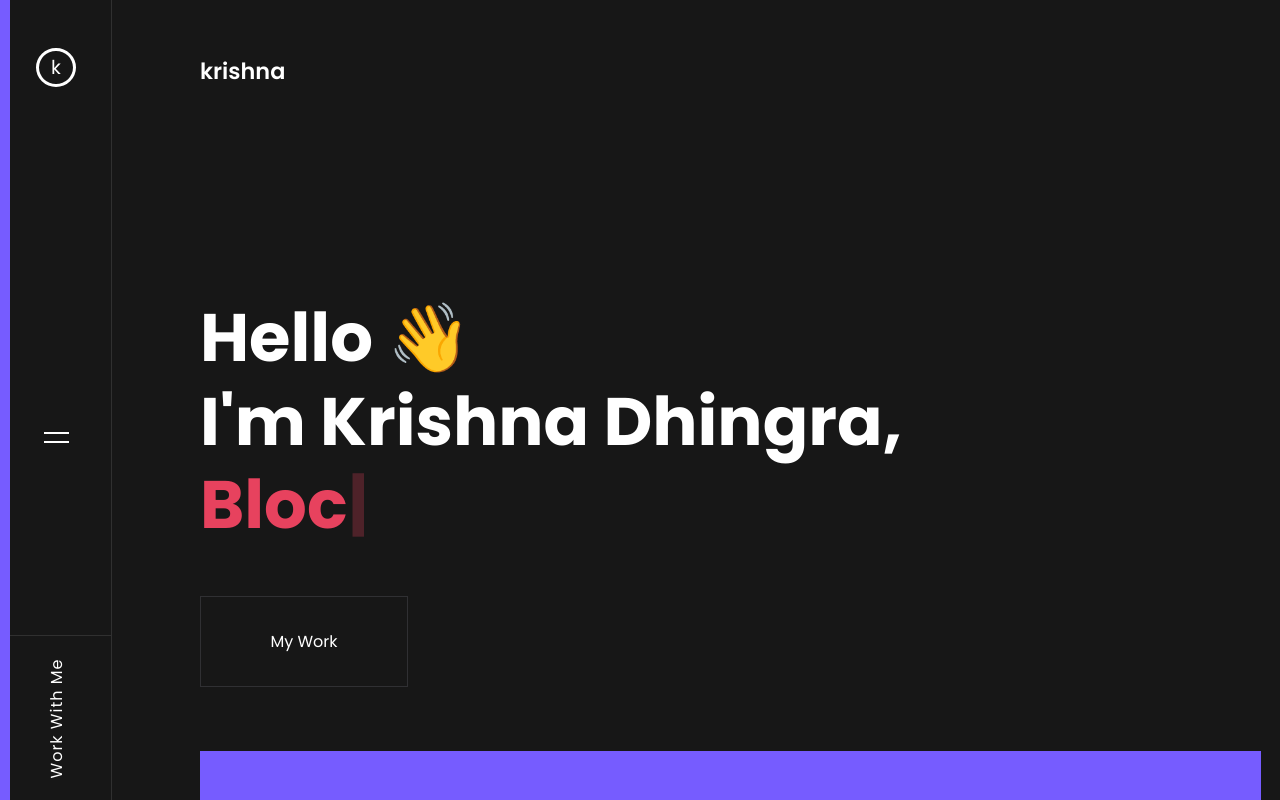
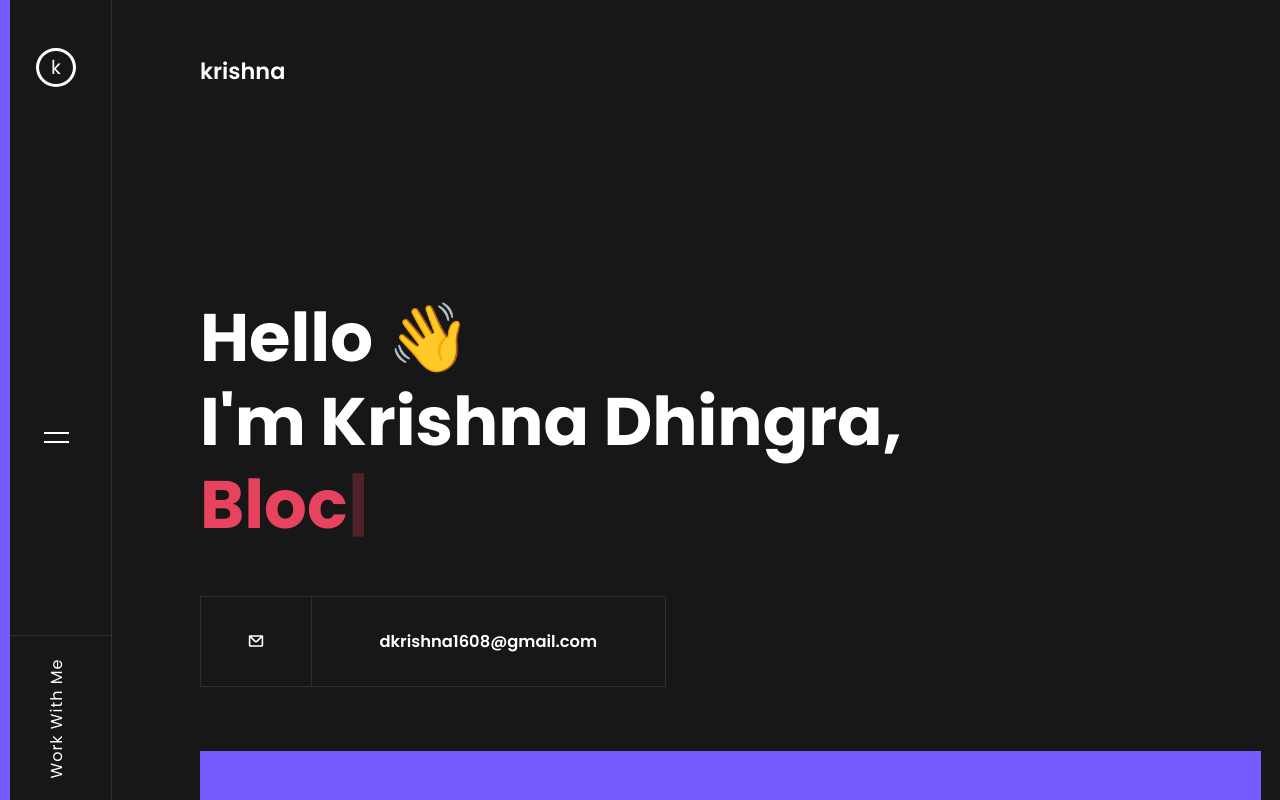
Before and after one commit to KrishnaDhingra/portfolio-website, a React (Create React App) app: page / in a window 1280 px wide. Shown: the top 800 px of the page. Built offline with nearby package versions, Linux system fonts and the light colour scheme.

Commit message:
Replacing the work button by email id button and adding animatoins to it too

```diff
--- a/src/App.js
+++ b/src/App.js
@@ -1,4 +1,4 @@
-import React, { useState } from 'react'
+import React from 'react'
 import Navbar from './components/Navbar/index.js'
 import First_Home_Component from './components/First_Home_Component/index.js'
 import Footer from './components/Footer/index.js'
--- a/src/components/First_Home_Component/first_home_component.css
+++ b/src/components/First_Home_Component/first_home_component.css
@@ -30,45 +30,12 @@
 .home_text_right{
     flex-basis: 15%;
 }
-.home_button{
-    font-family: 'Poppins', sans-serif;
-    width: 13rem;
-    font-size: 1rem;
-    padding: 2rem ;
-    color: white;
-    border: 1px solid #303033;
-    background-color: transparent;
-    position: relative;
-    overflow: hidden;
-    z-index: 1;
-}
-.home_button:hover{
-    transition: all 0.3s;
-    color: black;
-}
-.home_button::before{
-    content: '';
-    transition: all 0.3s;
-    position: absolute;
-    z-index: -1;
-    top: 0;
-    left: -100%;
-    height: 100%;
-    width: 100%;
-    background-color: white;
-}
-.home_button:hover::before{
-    left: 0
-}
 .typing_text{
     color: rgb(231, 66, 94)
 }
 @media only screen and (max-width: 1200px){
     .home_top_container{
         display: none;
-    }
-    .home_bottom_container{
-        margin-top: 5rem;
     }
     .home_text_container{
         flex-direction: column;
--- a/src/components/First_Home_Component/index.js
+++ b/src/components/First_Home_Component/index.js
@@ -1,9 +1,8 @@
-import React, {useEffect} from 'react';
+import React from 'react';
+import GmailButton from '../GmailButton/GmailButton'
 import './first_home_component.css'
-import { Link } from 'react-router-dom'
 import { motion } from 'framer-motion'
 import { FadeIn, FadeInExtreme } from '../AnimationVariants';
-import Aos from 'aos'
 import Typewriter from "typewriter-effect";
 
 function First_Home_Component() {
@@ -43,15 +42,7 @@ function First_Home_Component() {
           </motion.div>
           <div className="home_text_right"></div>
         </div>
-        <Link to="/work">
-          <motion.button
-            className="home_button"
-            variants={FadeIn("up")}
-            initial="hidden"
-            animate="visible"
-          >My Work
-          </motion.button>
-        </Link>
+        <GmailButton/>
       </div>
     </div>
 
--- /dev/null
+++ b/src/components/GmailButton.js
@@ -0,0 +1,11 @@
+import React from 'react'
+import { Link } from 'react-router-dom'
+
+const GmailButton = () => {
+    return (
+        <div className="gmailbuttoncontainer">
+
+        </div>
+    )
+}
+export default GmailButton
--- /dev/null
+++ b/src/components/GmailButton/GmailButton.css
@@ -0,0 +1,51 @@
+.gmailbuttoncontainer{
+    display: flex;
+    align-items: center;
+    width: 29rem;
+    border: 0.5px solid rgba(255, 255, 255, 0.1);
+    background-color: transparent;
+    position: relative;
+    overflow: hidden;
+}
+.icon_container, .mail_container{
+    display: flex;
+    justify-content: center;
+    align-items: center;
+    width: 100%;
+    padding: 2rem 0rem;
+}
+.mail_icon{
+    transform: scale(1.2);
+}
+.icon_container{
+    flex-basis: 9rem;
+}
+.mail_container{
+    border-left: 0.5px solid rgba(255, 255, 255, 0.1);
+    flex-basis: auto;
+}
+.mail_container > span{
+    font-weight: 600;
+    font-size: 1.02rem;
+}
+.gmailbuttoncontainer:hover{
+    transition: all 0.3s;
+    color: black;
+}
+.gmailbuttoncontainer:hover .mail_container{
+    border-left: 0.5px solid rgba(0, 0, 0, 0.5);
+}
+.gmailbuttoncontainer::before{
+    content: '';
+    transition: all 0.3s;
+    position: absolute;
+    z-index: -1;
+    top: 0;
+    left: -100%;
+    height: 100%;
+    width: 100%;
+    background-color: white;
+}
+.gmailbuttoncontainer:hover::before{
+    left: 0
+}
--- /dev/null
+++ b/src/components/GmailButton/GmailButton.js
@@ -0,0 +1,24 @@
+import React from 'react'
+import './GmailButton.css'
+import { CgMail } from "react-icons/cg";
+import { motion } from 'framer-motion'
+import { FadeIn } from '../AnimationVariants'
+
+const GmailButton = () => {
+    return (
+        <motion.div
+            className="gmailbuttoncontainer"
+            variants={FadeIn("up")}
+            initial="hidden"
+            animate="visible"
+        >
+            <div className="icon_container">
+                <CgMail className="mail_icon"/>
+            </div>
+            <div className="mail_container">
+                <span className="mail">dkrishna1608@gmail.com</span>
+            </div>
+        </motion.div>
+    )
+}
+export default GmailButton
```
